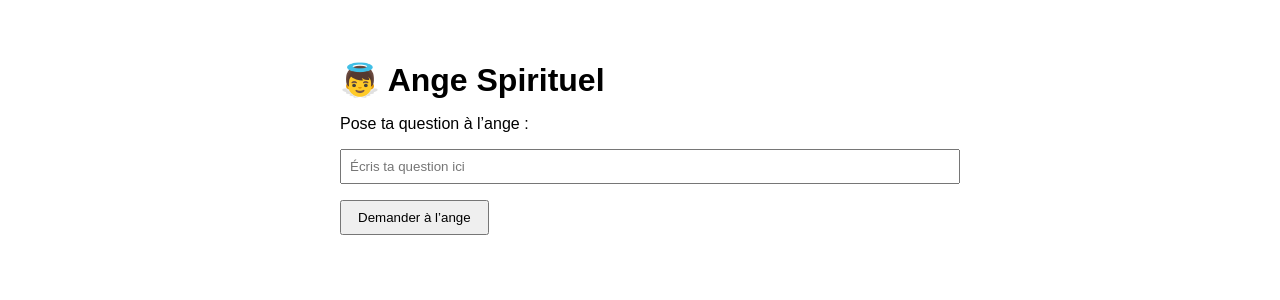
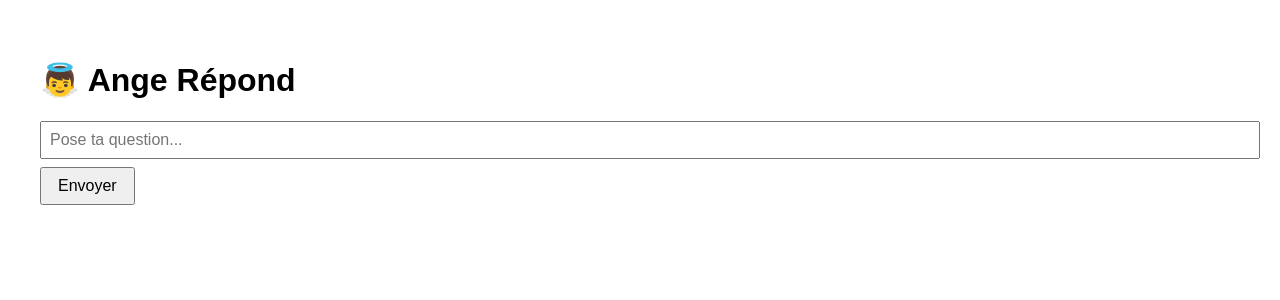
Before and after one commit to ange-spirituel/ange-repond, a Next.js app: page / in a window 1280 px wide. Shown: the top 300 px of the page. Built offline with nearby package versions, Linux system fonts and the light colour scheme.

Commit message:
Update index.js

```diff
--- a/pages/index.js
+++ b/pages/index.js
@@ -1,50 +1,69 @@
 import { useState } from 'react';
 
 export default function Home() {
-  const [question, setQuestion] = useState('');
+  const [userInput, setUserInput] = useState('');
   const [response, setResponse] = useState('');
   const [loading, setLoading] = useState(false);
 
-  const askAngel = async () => {
-    if (!question) return;
+  const handleSubmit = async (e) => {
+    e.preventDefault();
+    if (!userInput.trim()) return;
 
     setLoading(true);
-    const res = await fetch('/api/ask', {
+    setResponse('');
+
+    try {
+      const res = await fetch('/api/chat', {
         method: 'POST',
-      headers: { 'Content-Type': 'application/json' },
-      body: JSON.stringify({ question })
+        headers: {
+          'Content-Type': 'application/json'
+        },
+        body: JSON.stringify({
+          messages: [
+            { role: 'system', content: 'Tu es un ange bienveillant, sage et spirituel.' },
+            { role: 'user', content: userInput }
+          ]
+        })
       });
+
       const data = await res.json();
-    setResponse(data.reply);
+
+      if (data.choices && data.choices.length > 0) {
+        setResponse(data.choices[0].message.content);
+      } else if (data.error) {
+        setResponse('Erreur : ' + data.error);
+      } else {
+        setResponse("L'ange est silencieux pour le moment.");
+      }
+    } catch (err) {
+      setResponse("Erreur réseau. L'ange est injoignable.");
+    }
+
     setLoading(false);
-
-    // Faire parler l'ange
-    const synth = window.speechSynthesis;
-    const utterance = new SpeechSynthesisUtterance(data.reply);
-    utterance.pitch = 1.2;
-    utterance.rate = 0.95;
-    utterance.lang = 'fr-FR';
-    synth.speak(utterance);
   };
 
   return (
-    <div style={{ maxWidth: '600px', margin: 'auto', padding: '2rem', fontFamily: 'Arial, sans-serif' }}>
-      <h1 style={{ fontSize: '2rem', marginBottom: '1rem' }}>👼 Ange Spirituel</h1>
-      <p>Pose ta question à l’ange :</p>
+    <div style={{ padding: '2rem', fontFamily: 'Arial, sans-serif' }}>
+      <h1 style={{ fontSize: '2rem' }}>👼 Ange Répond</h1>
+      <form onSubmit={handleSubmit} style={{ marginBottom: '1rem' }}>
         <input
           type="text"
-        value={question}
-        onChange={(e) => setQuestion(e.target.value)}
-        placeholder="Écris ta question ici"
-        style={{ width: '100%', padding: '0.5rem', marginBottom: '1rem' }}
+          placeholder="Pose ta question..."
+          value={userInput}
+          onChange={(e) => setUserInput(e.target.value)}
+          style={{ width: '100%', padding: '0.5rem', fontSize: '1rem' }}
         />
-      <button onClick={askAngel} disabled={loading} style={{ padding: '0.5rem 1rem' }}>
-        {loading ? 'Réflexion divine...' : 'Demander à l’ange'}
+        <button
+          type="submit"
+          disabled={loading}
+          style={{ marginTop: '0.5rem', padding: '0.5rem 1rem', fontSize: '1rem' }}
+        >
+          {loading ? 'L’ange réfléchit...' : 'Envoyer'}
         </button>
-
+      </form>
       {response && (
-        <div style={{ marginTop: '2rem', backgroundColor: '#f0f0f0', padding: '1rem', borderRadius: '8px' }}>
-          <strong>Réponse :</strong>
+        <div style={{ background: '#f3f3f3', padding: '1rem', borderRadius: '8px' }}>
+          <strong>👼 Réponse de l’ange :</strong>
           <p>{response}</p>
         </div>
       )}
```
Lines whose indentation alone changed are shown as unchanged.
